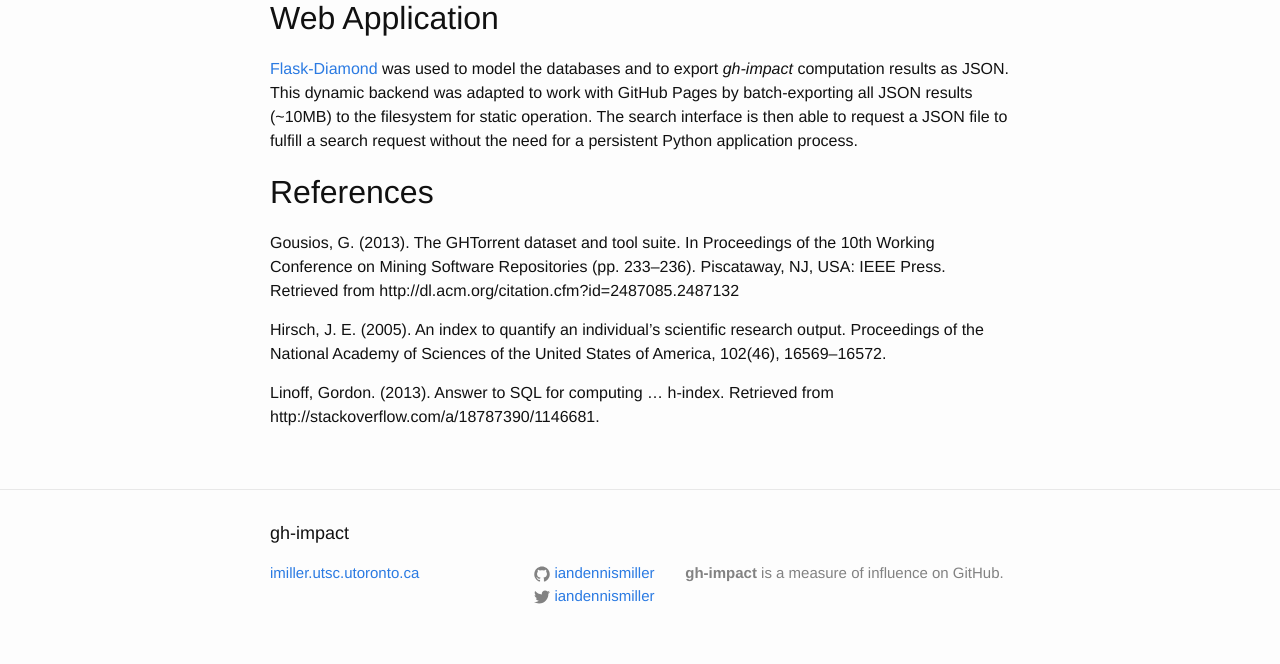
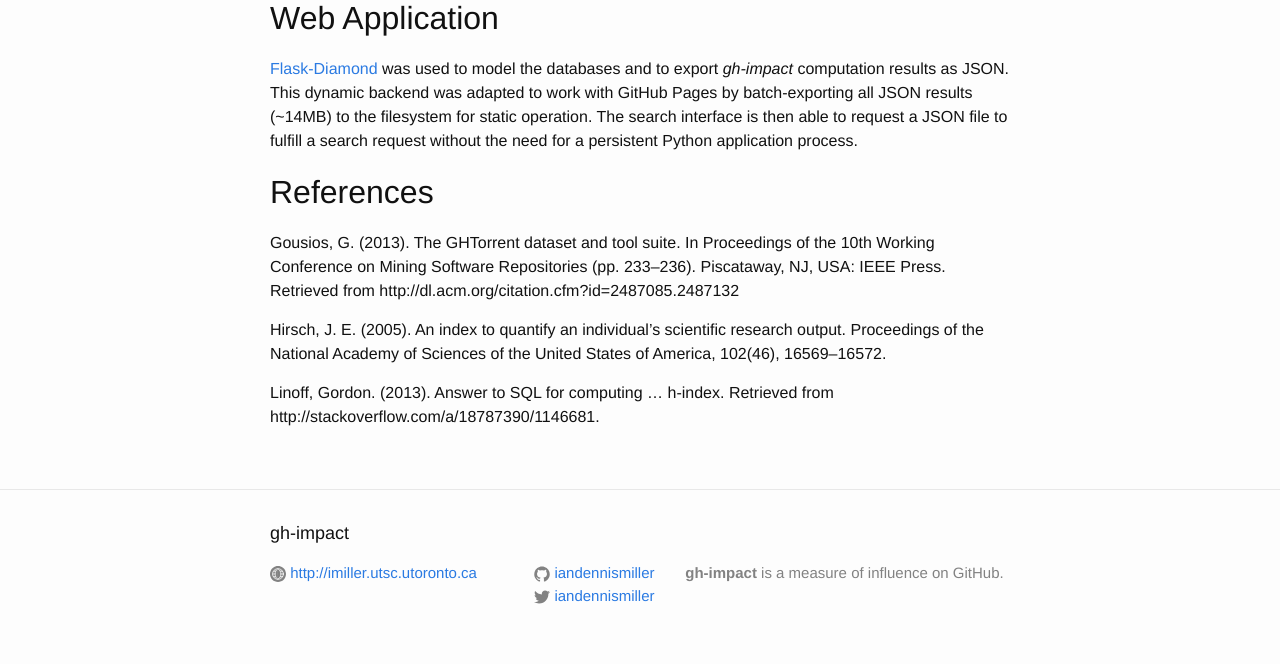
Before and after one commit to iandennismiller/gh-impact, a Jekyll site: the page built from about.md, in a window 1280 px wide. Shown: the part 1208-1872 px from the top of the page. Built offline with Jekyll 4.4.1, drawn with Linux system fonts in a browser that asks for light colours; nearby versions of some CDN libraries.

Commit message:
adding an internet icon

```diff
--- a/_includes/footer.html
+++ b/_includes/footer.html
@@ -8,7 +8,9 @@
       <div class="footer-col footer-col-1">
         <ul class="contact-list">
           <!-- <li>{{ site.title }}</li> -->
-          <li><a href="http://imiller.utsc.utoronto.ca">imiller.utsc.utoronto.ca</a></li>
+          <li>
+            {% include icon-www.html url="http://imiller.utsc.utoronto.ca" %}
+          </li>
         </ul>
       </div>
 
--- /dev/null
+++ b/_includes/icon-www.html
@@ -0,0 +1 @@
+<a href="{{ include.url }}"><span class="icon icon--www">{% include icon-www.svg %}</span> <span class="username">{{ include.url }}</span></a>
--- a/about.md
+++ b/about.md
@@ -38,7 +38,7 @@ Data were imported into Postgres directly from the MySQL dumps. All subsequent c
 
 ## Web Application
 
-[Flask-Diamond](http://flask-diamond.org) was used to model the databases and to export *gh-impact* computation results as JSON.  This dynamic backend was adapted to work with GitHub Pages by batch-exporting all JSON results (~10MB) to the filesystem for static operation.  The search interface is then able to request a JSON file to fulfill a search request without the need for a persistent Python application process.
+[Flask-Diamond](http://flask-diamond.org) was used to model the databases and to export *gh-impact* computation results as JSON.  This dynamic backend was adapted to work with GitHub Pages by batch-exporting all JSON results (~14MB) to the filesystem for static operation.  The search interface is then able to request a JSON file to fulfill a search request without the need for a persistent Python application process.
 
 ## References
 
```
Also changed, not shown: index.html (+2 -5 lines), Readme.md, _includes/icon-www.svg (added).
